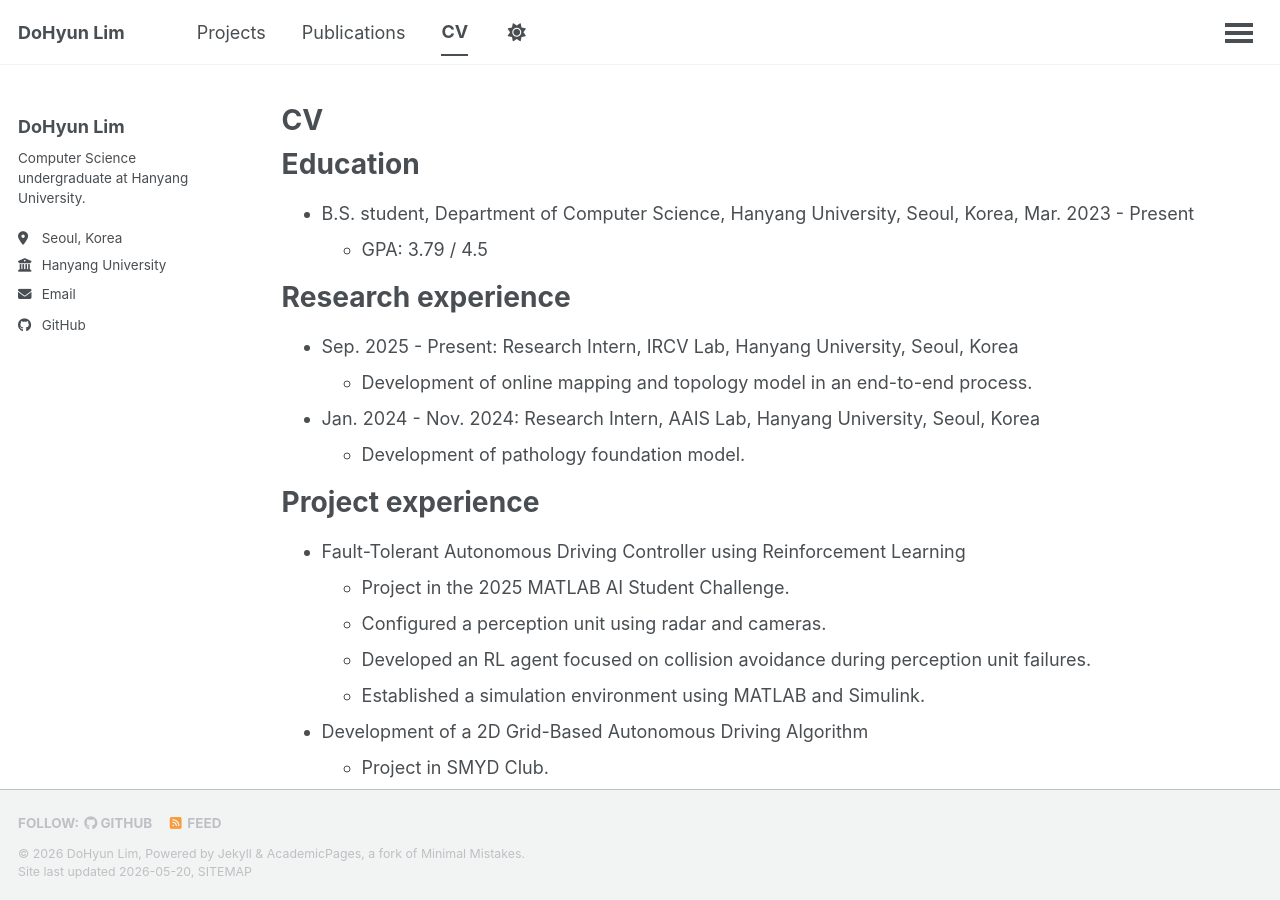
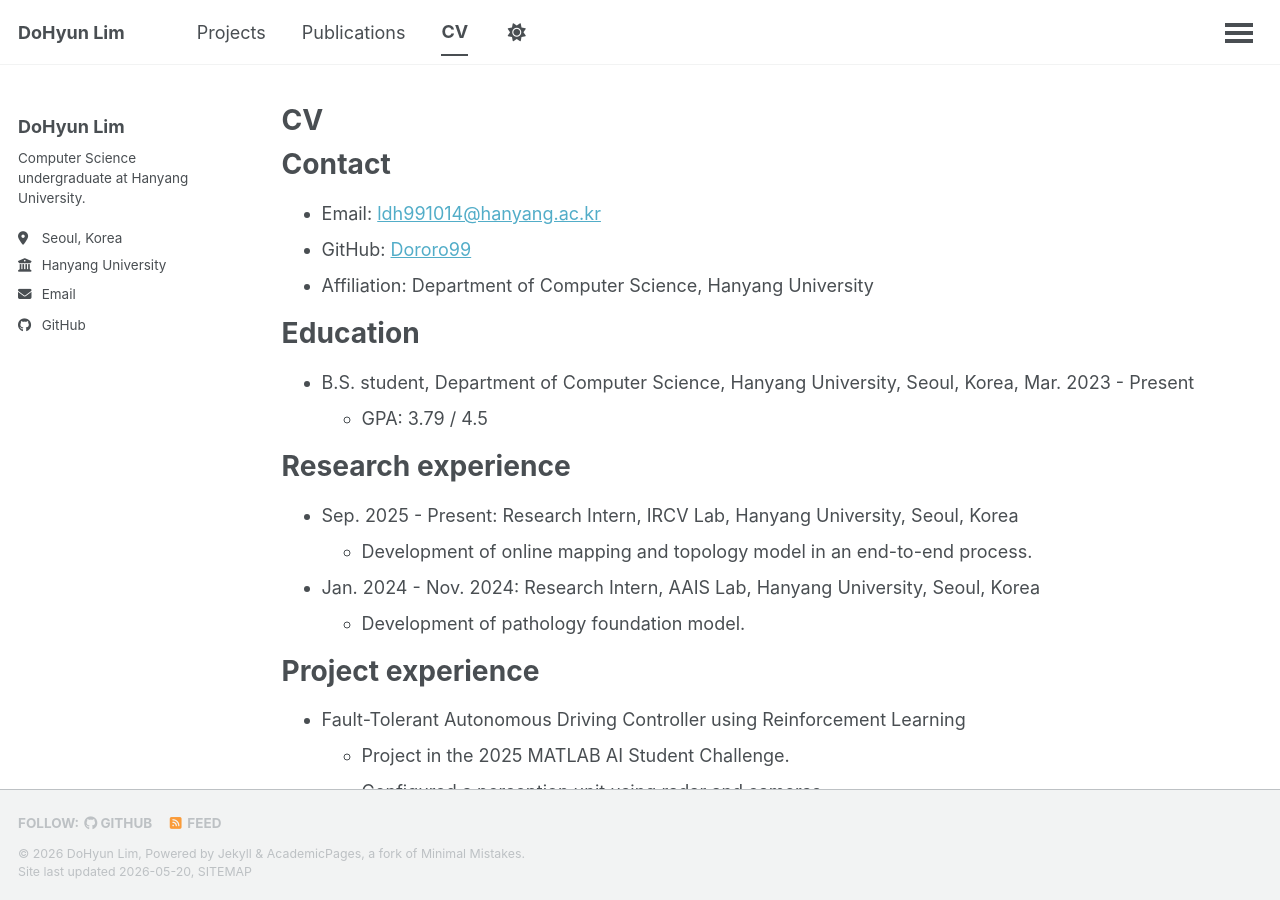
Before and after one commit to Dororo99/dororo99.github.io, a Jekyll site: the page built from _pages/cv.md, in a window 1280 px wide and 900 px high. Built offline with Jekyll 4.4.1, drawn with Linux system fonts in a browser that asks for light colours; a script that is not in the unit is left out.

Commit message:
Use web CV instead of PDF links
Route the homepage to the in-site CV page, add contact details to the rendered CV content, and remove the CV page PDF download section so normal navigation does not load a PDF asset.

Constraint: No Docker or Dev Container workflow is used.

Tested: Link search found no public CV PDF references; YAML front matter parsing and git diff --check passed.

Related: Keeps the resume content directly readable in the GitHub Pages site.

Co-authored-by: OmX <omx@oh-my-codex.dev>

```diff
--- a/_pages/cv.md
+++ b/_pages/cv.md
@@ -8,6 +8,12 @@ redirect_from:
 ---
 
 {% include base_path %}
+
+Contact
+======
+* Email: [ldh991014@hanyang.ac.kr](mailto:ldh991014@hanyang.ac.kr)
+* GitHub: [Dororo99](https://github.com/Dororo99)
+* Affiliation: Department of Computer Science, Hanyang University
 
 Education
 ======
```
Also changed, not shown: other parts of _pages/cv.md (+0 -4 lines), README.md (+0 -1 lines), _pages/about.md (+1 -1 lines).
